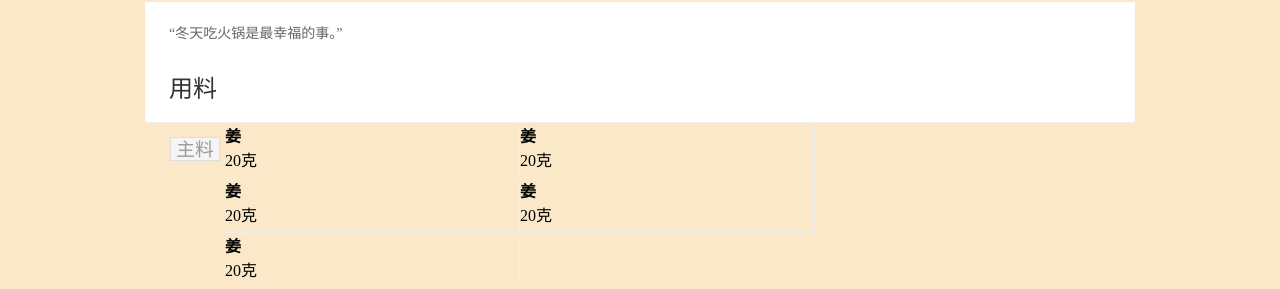
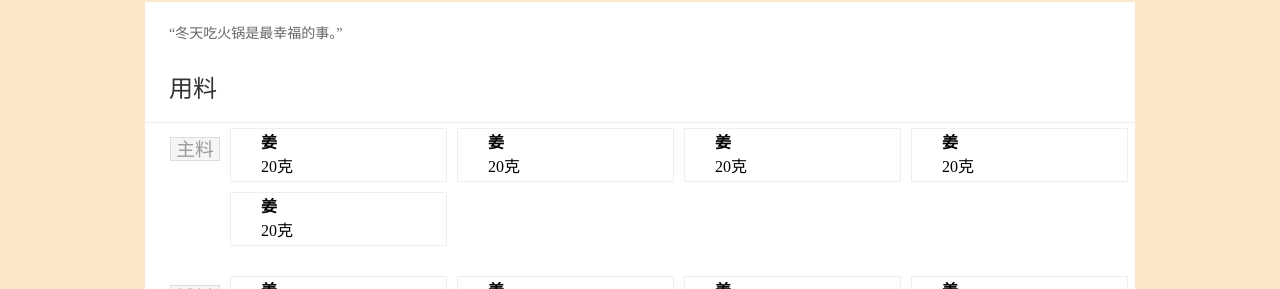
Before and after one commit to supercll/meishijie, a Vue app: page / in a window 1280 px wide. Shown: the part 663-952 px from the top of the page. Built offline with nearby package versions, Linux system fonts and the light colour scheme.

Commit message:
完成详情页布局

```diff
--- a/src/views/detail/detail-content.vue
+++ b/src/views/detail/detail-content.vue
@@ -3,7 +3,7 @@
     <div class="detail-materials">
       <p class=""><strong>“</strong>冬天吃火锅是最幸福的事。<strong>”</strong></p>
       <h2>用料</h2>
-      <div class="detail-materials-box">
+      <div class="detail-materials-box clearfix">
         <h3>主料</h3>
         <ul>
           <li class="" v-for="n in 5" :key="n">
@@ -14,47 +14,106 @@
           </li>
         </ul>
       </div>
+      <div class="detail-materials-box clearfix">
+        <h3>辅料</h3>
+        <ul>
+          <li class="" v-for="n in 5" :key="n">
+            <h4>
+              姜
+            </h4>
+            <span>20克</span>
+          </li>
+        </ul>
+      </div>
     </div>
-
+    <div class="detail-explain">
+      <h2>韩国部队火锅的做法</h2>
+      <section class="detail-section clearfix" v-for="n in 5" :key="n">
+        <em class="detail-number">{{n}}.</em>
+        <div class="detail-explain-desc">
+          <p>把蒜片爆香后倒入辣酱50克（没韩国辣酱，我用辣酱顶替）翻炒，倒入开水煮开，加入适量盐。</p>
+          <img class="conimg" src="https://s1.st.meishij.net/rs/105/168/9229605/n9229605_148232985280080.jpg" alt="">
+        </div>
+      </section>
+      <div class="skill">
+        <h2>烹饪技巧</h2>
+        <p>八爪鱼不了煮久，不然缩水很严重。八爪鱼不了煮久，不然缩水很严重。八爪鱼不了煮久，不然缩水很严重。八爪鱼不了煮久，不然缩水很严重。</p>
+      </div>
+    </div>
   </section>
 </template>
 <style lang="stylus">
 .detail-content
   margin-top 20px
   h2
-    font-size: 24px;
-    color: #333;
-    height: 66px;
-    line-height: 66px;
-    border-bottom: 1px solid #eee;
-    text-indent: 24px;
-    font-family: Microsoft Yahei;
-    display: block;
+    font-size 24px
+    color #333
+    height 66px
+    line-height 66px
+    border-bottom 1px solid #eee
+    text-indent 24px
+    font-family Microsoft Yahei
+    display block
   .detail-materials
     background-color #fff
     > p
-      line-height: 24px;
-      font-size: 14px;
-      padding: 20px 24px 10px;
-      color: #666;
+      line-height 24px
+      font-size 14px
+      padding 20px 24px 10px
+      color #666
     .detail-materials-box
+      margin-bottom 20px
       h3
-        width: 48px;
-        height: 22px;
-        color: #999;
-        background: #f5f5f5;
-        border: 1px solid #ddd;
-        text-align: center;
-        line-height: 24px;
-        margin: 14px 5px 14px 25px;
-        float: left;
+        width 48px
+        height 22px
+        color #999
+        background #f5f5f5
+        border 1px solid #ddd
+        text-align center
+        line-height 24px
+        margin 14px 5px 14px 25px
+        float left
       ul
-        float: left;
-        width: 590px;
+        float left
+        width 910px
         li
-          float: left;
-          width: 294px;
-          border-right: 1px solid #eee;
-          height: 54px;
-          border-bottom: 1px solid #eee;
+          float left
+          box-sizing border-box
+          width 217px
+          margin 5px
+          height 54px
+          padding-left 30px
+          border 1px solid #eee
+  .detail-explain
+    background-color #fff
+    padding-bottom 20px
+    .detail-section
+      .detail-number
+        font-size 50px
+        color #ff3232
+        font-style italic
+        text-align center
+        font-family arial
+        height 50px
+        width 100px
+        display block
+        float left
+        line-height 50px
+      .detail-explain-desc
+        float left
+        width 650px
+        overflow hidden
+        p
+          line-height 24px
+          color #666
+          padding 10px 20px 10px 0px
+          position relative
+          font-size 14px
+        img
+          max-width 550px
+    .skill
+      p
+        font-size 12px
+        padding-left 100px
+        padding-top 10px
 </style>
```
